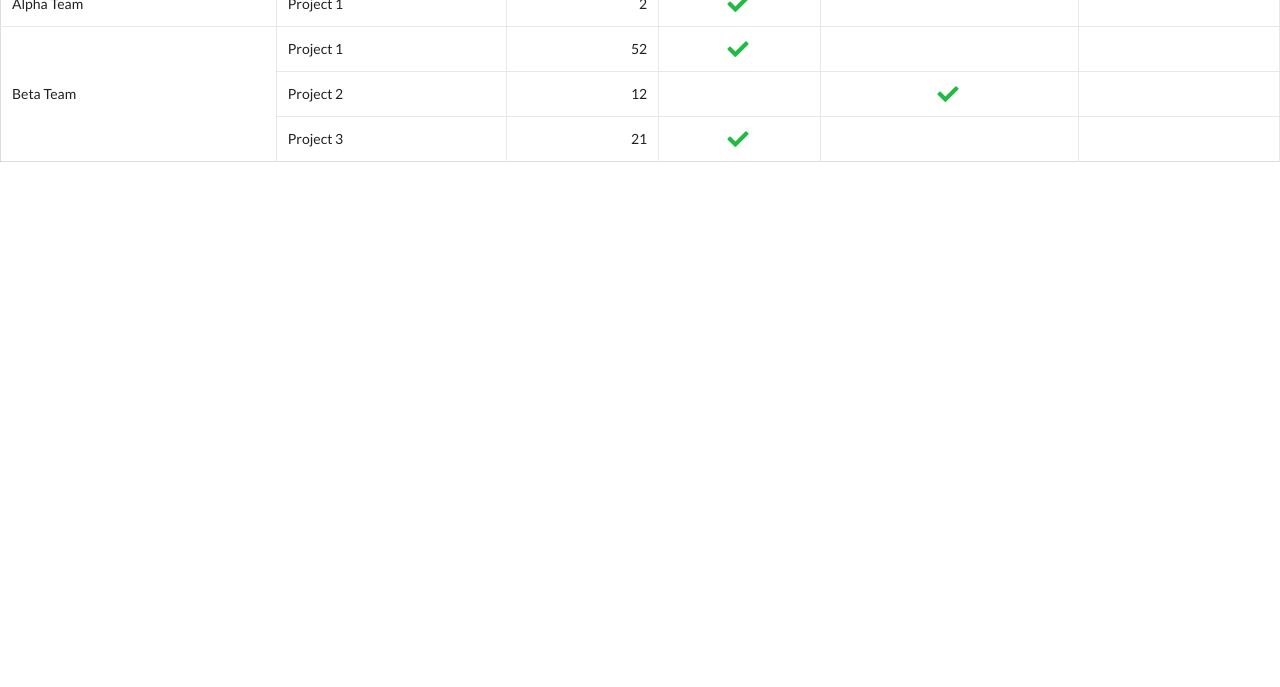
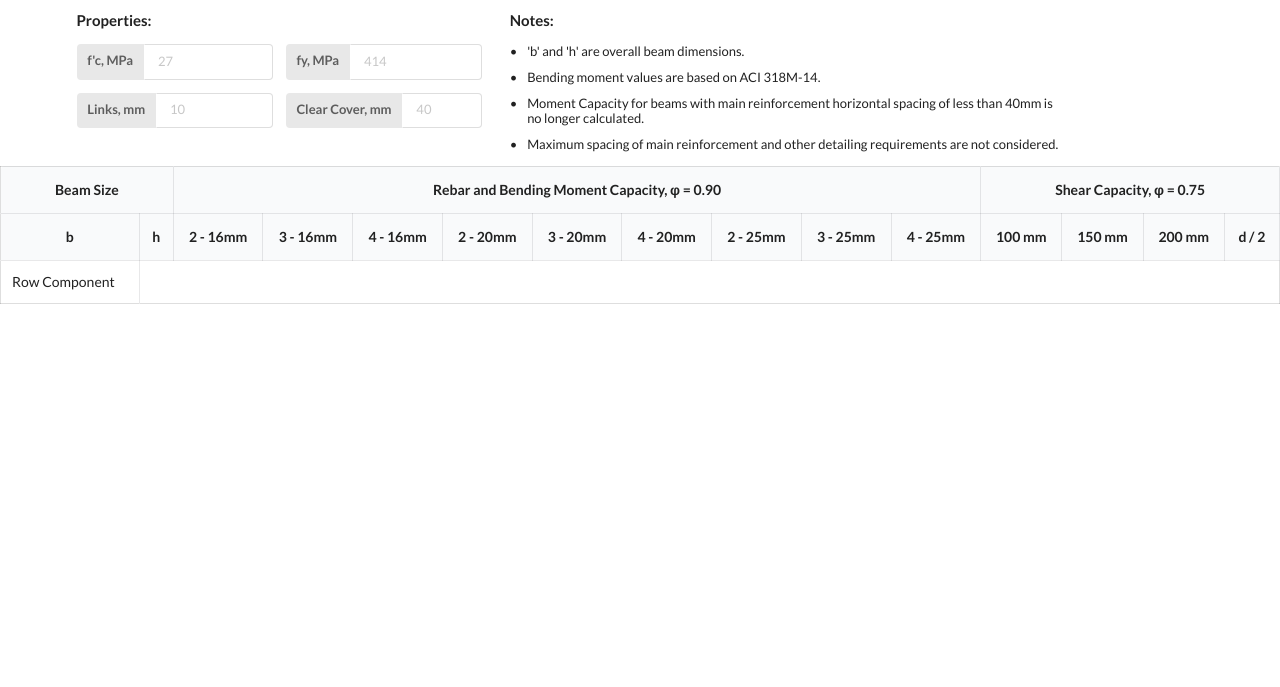
Before and after one commit to Icomanman/beam-table, a plain HTML site: page index.html in a window 1280 px wide. Shown: the part 113-800 px from the top of the page. Drawn offline with nearby package versions, Linux system fonts and the light colour scheme; some icons are missing.

Commit message:
added logo

```diff
--- a/index.html
+++ b/index.html
@@ -8,67 +8,110 @@
    <meta name="author" content="Icomanman">
    <meta name="keywords" content="meta tags, meta description, meta keywords, SEO, search engine optimization">
    <meta http-equiv="x-ua-compatible" content="ie=edge">
+   <!-- jQuery -->
+   <script type="text/javascript" src="https://code.jquery.com/jquery-3.1.1.min.js"></script>
    <!-- SUI -->
    <link rel="stylesheet" type="text/css" href="https://cdnjs.cloudflare.com/ajax/libs/semantic-ui/2.4.1/semantic.min.css">
    <link rel="stylesheet" type="text/css" href="https://cdnjs.cloudflare.com/ajax/libs/semantic-ui/2.4.1/components/icon.min.css">
    <script type="text/javascript" src="https://cdnjs.cloudflare.com/ajax/libs/semantic-ui/2.4.1/semantic.min.js"></script>
-	<!-- JQuery -->
-	<script type="text/javascript" src="https://code.jquery.com/jquery-3.1.1.min.js"></script>
+   <!-- Vue -->
+   <script src="https://cdn.jsdelivr.net/npm/vue@2.6.14"></script>
 </head>
 <body>
+   <nav class="ui large menu">
+      <a class="item" href="http://emdengineers.com">
+         <img class="ui tiny image" src="./img/emd-inverted-logo-sq-2021.png">
+      </a>
+      <div class="header item">
+         E.M.D Civil & Structural
+      </div>
+      <a class="item" href="http://emdengineers.com">
+         About Us
+      </a>
+   </nav>
+
    <main>
+      <div class="ui container">
+         <div class="ui grid">
+            <div class="six wide column">
+               <form class="ui small form">
+                  <h4>Properties:</h4>
+                  <div class="two fields">
+                     <div class="field">
+                        <div class="ui labeled input">
+                           <div class="ui label">f'c, MPa</div>
+                           <input type="text" placeholder="27">
+                        </div>
+                     </div>
+                     <div class="field">
+                        <div class="ui labeled input">
+                           <div class="ui label">fy, MPa</div>
+                           <input type="text" placeholder="414">
+                        </div>
+                     </div>
+                  </div>
+                  <div class="two fields">
+                     <div class="field">
+                        <div class="ui labeled input">
+                           <div class="ui label">Links, mm</div>
+                           <input type="text" placeholder="10">
+                        </div>
+                     </div>
+                     <div class="field">
+                        <div class="ui labeled input">
+                           <div class="ui label">Clear Cover, mm</div>
+                           <input type="text" placeholder="40">
+                        </div>
+                     </div>
+                  </div>
+               </form>
+            </div>
+
+            <div class="eight wide column">
+               <h4>Notes:</h4>
+               <ul class="ui small bulleted relaxed list">
+                  <li class="item">'b' and 'h' are overall beam dimensions.</li>
+                  <li class="item">Bending moment values are based on ACI 318M-14.
+                  </li>
+                  <li class="item">Moment Capacity for beams with main reinforcement horizontal spacing of less than 40mm is no longer calculated.</li>
+                  <li class="item">Maximum spacing of main reinforcement and other detailing requirements are not considered.</li>
+               </ul>
+            </div>
+         </div>
+      </div>
+   </div>
+
    <table class="ui celled structured table">
       <thead>
-				<tr>
-					<th rowspan="2">Name</th>
-					<th rowspan="2">Type</th>
-					<th rowspan="2">Files</th>
-					<th colspan="3">Languages</th>
+         <tr class="center aligned">
+            <th rowspan="1" colspan="2">Beam Size</th>
+            <th rowspan="1" colspan="9">Rebar and Bending Moment Capacity, &phi; = 0.90</th>
+            <th rowspan="1" colspan="4">Shear Capacity, &phi; = 0.75</th>
          </tr>
-				<tr>
-					<th>Ruby</th>
-					<th>JavaScript</th>
-					<th>Python</th>
+         <tr class="small-font center aligned">
+            <th>b</th>
+            <th>h</th>
+            <th>2 - 16mm</th>
+            <th>3 - 16mm</th>
+            <th>4 - 16mm</th>
+
+            <th>2 - 20mm</th>
+            <th>3 - 20mm</th>
+            <th>4 - 20mm</th>
+
+            <th>2 - 25mm</th>
+            <th>3 - 25mm</th>
+            <th>4 - 25mm</th>
+
+            <th>100 mm</th>
+            <th>150 mm</th>
+            <th>200 mm</th>
+            <th>d / 2</th>
          </tr>
       </thead>
       <tbody>
          <tr>
-					<td>Alpha Team</td>
-					<td>Project 1</td>
-					<td class="right aligned">2</td>
-					<td class="center aligned">
-						<i class="large green checkmark icon"></i>
-					</td>
-					<td></td>
-					<td></td>
-				</tr>
-				<tr>
-					<td rowspan="3">Beta Team</td>
-					<td>Project 1</td>
-					<td class="right aligned">52</td>
-					<td class="center aligned">
-						<i class="large green checkmark icon"></i>
-					</td>
-					<td></td>
-					<td></td>
-				</tr>
-				<tr>
-					<td>Project 2</td>
-					<td class="right aligned">12</td>
-					<td></td>
-					<td class="center aligned">
-						<i class="large green checkmark icon"></i>
-					</td>
-					<td></td>
-				</tr>
-				<tr>
-					<td>Project 3</td>
-					<td class="right aligned">21</td>
-					<td class="center aligned">
-						<i class="large green checkmark icon"></i>
-					</td>
-					<td></td>
-					<td></td>
+            <td>Row Component</td>
          </tr>
       </tbody>
    </table>
```
Also changed, not shown: img/emd-inverted-logo-sq-2021.png (added). Lines whose indentation alone changed are shown as unchanged.
